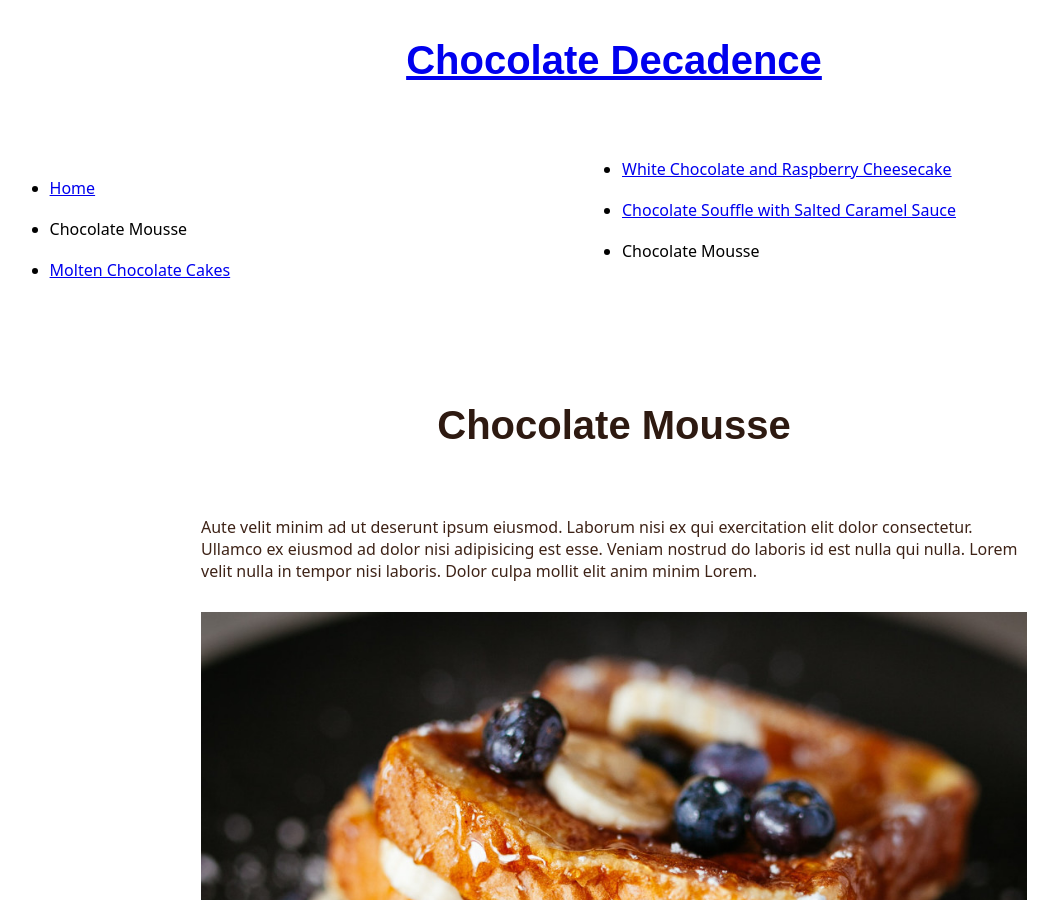
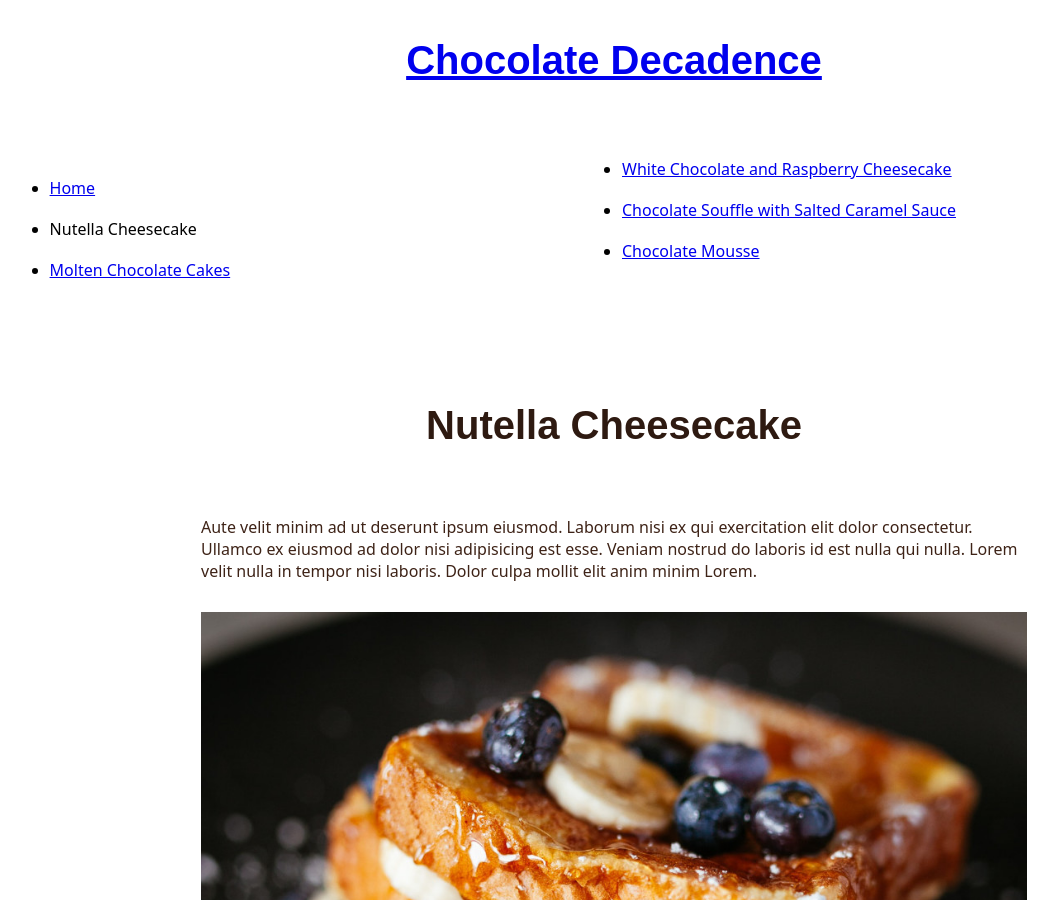
Before and after one commit to nicoleanncarter/recipes, a Jekyll site: the page built from _recipes/recipe1.md, in a window 1280 px wide and 900 px high. Shown: the whole window, without its empty margins (26-1084 px from the left). Built offline with Jekyll 4.4.1, drawn with Linux system fonts in a browser that asks for light colours.

Commit message:
Update Recipe “recipe1”

```diff
--- a/_recipes/recipe1.md
+++ b/_recipes/recipe1.md
@@ -1,5 +1,5 @@
 ---
-title: Chocolate Mousse
+title: Nutella Cheesecake
 date: 2022-10-19
 order: 1
 layout: recipe
```
